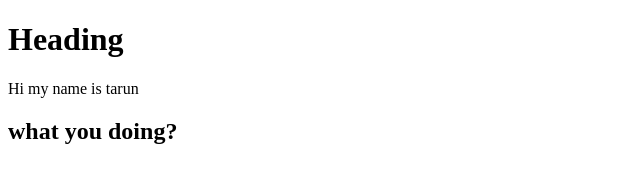
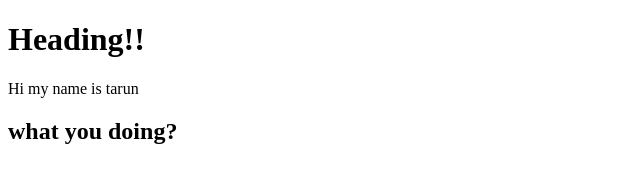
Before and after one commit to tarunn04/learn, a plain HTML site: page index.html in a window 1280 px wide. Shown: the full height of the page, 0-640 px from the left. Drawn offline with Linux system fonts and the light colour scheme.

Commit message:
! add in heading

```diff
--- a/index.html
+++ b/index.html
@@ -7,7 +7,7 @@
     <title>Document</title>
 </head>
 <body>
-    <h1>Heading</h1>
+    <h1>Heading!!</h1>
     <p>Hi my name is tarun</p>
     <h2>what you doing?</h2>
 </body>
```
